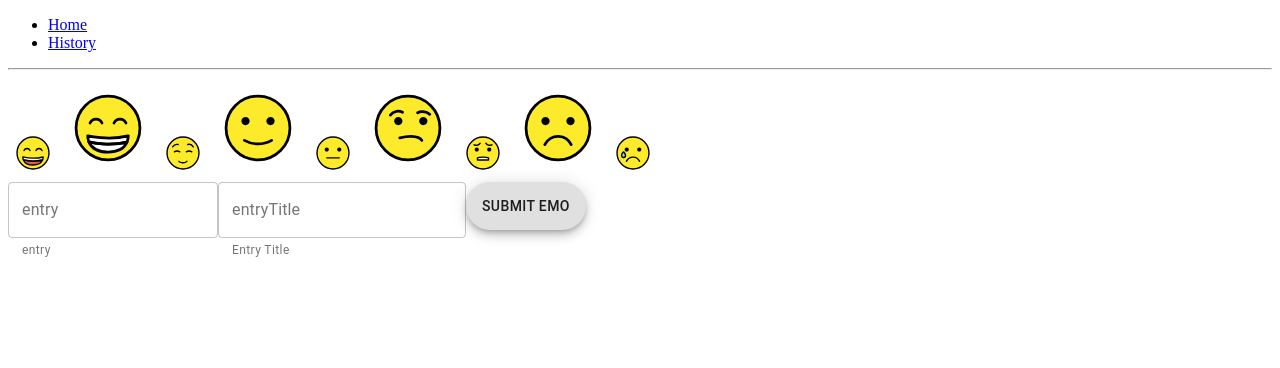
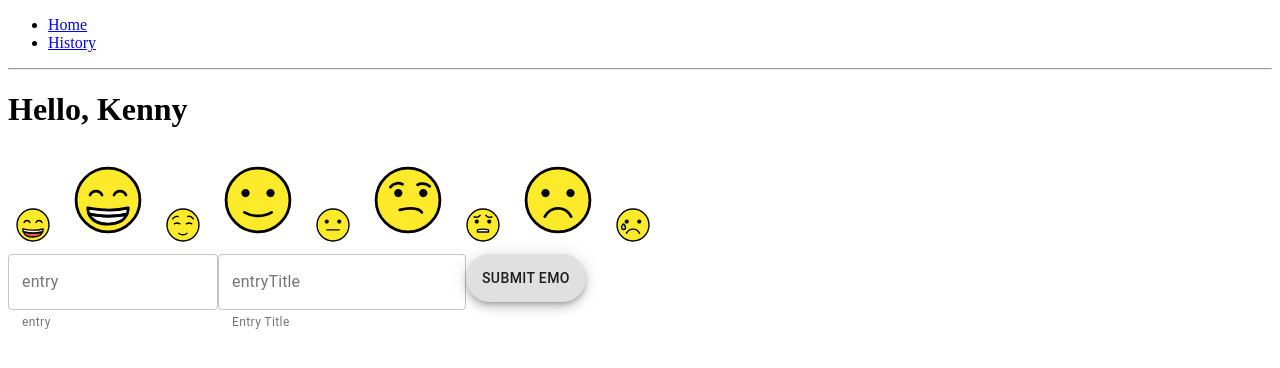
Before and after one commit to kennyctran/emo-check, a React app: page / in a window 1280 px wide. Shown: the top 368 px of the page. Built offline with nearby package versions, Linux system fonts and the light colour scheme; the HTML template or start-up script is replaced by a standard one.

Commit message:
Added Name to Homepage

```diff
--- a/src/App.js
+++ b/src/App.js
@@ -1,9 +1,17 @@
-import * as React from "react";
+import React, { useState } from "react";
 import EmoApp from "./components/EmoApp";
 import History from "./components/History";
+import Greeting from "./components/Greeting";
+import useName from "./custom/useName";
+import Home from "./components/Home";
 import { BrowserRouter as Router, Switch, Route, Link } from "react-router-dom";
 
 export default function App() {
+  // Add state to keep track of time of day
+  // Add state to determine message to send to Greeting
+  const [message, setMessage] = useState("Hello, ");
+  const name = useName();
+
   return (
     <Router>
       <div>
@@ -22,7 +30,10 @@ export default function App() {
       <div>
         <Switch>
           <Route exact path="/">
-            <EmoApp />
+            <Home>
+              <Greeting message={message + name} />
+              <EmoApp />
+            </Home>
           </Route>
           <Route path="/history">
             <History />
--- /dev/null
+++ b/src/components/Greeting.js
@@ -0,0 +1,9 @@
+import React from "react";
+
+export default function Greeting({ message }) {
+  return (
+    <div>
+      <h1>{message}</h1>
+    </div>
+  );
+}
--- /dev/null
+++ b/src/components/Home.js
@@ -0,0 +1,5 @@
+import React from "react";
+
+export default function Home(props) {
+  return <div>{props.children}</div>;
+}
--- /dev/null
+++ b/src/custom/useName.js
@@ -0,0 +1,13 @@
+import { useState } from "react";
+
+export default function useName() {
+  const [name, setName] = useState(() => {
+    const storedName = window.localStorage.getItem("name");
+    if (storedName) {
+      return storedName;
+    }
+    return "Kenny";
+  });
+
+  return name;
+}
```
